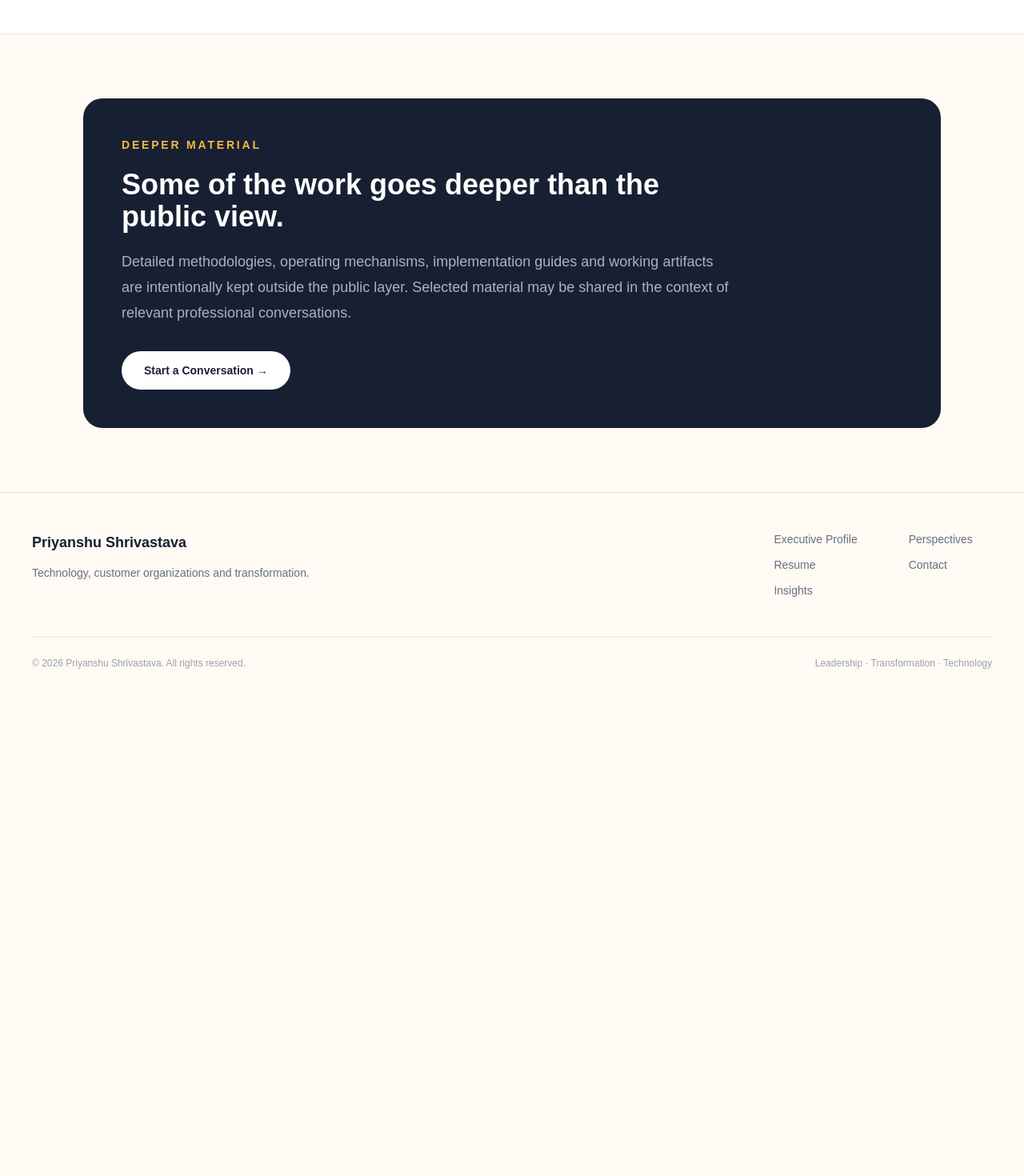
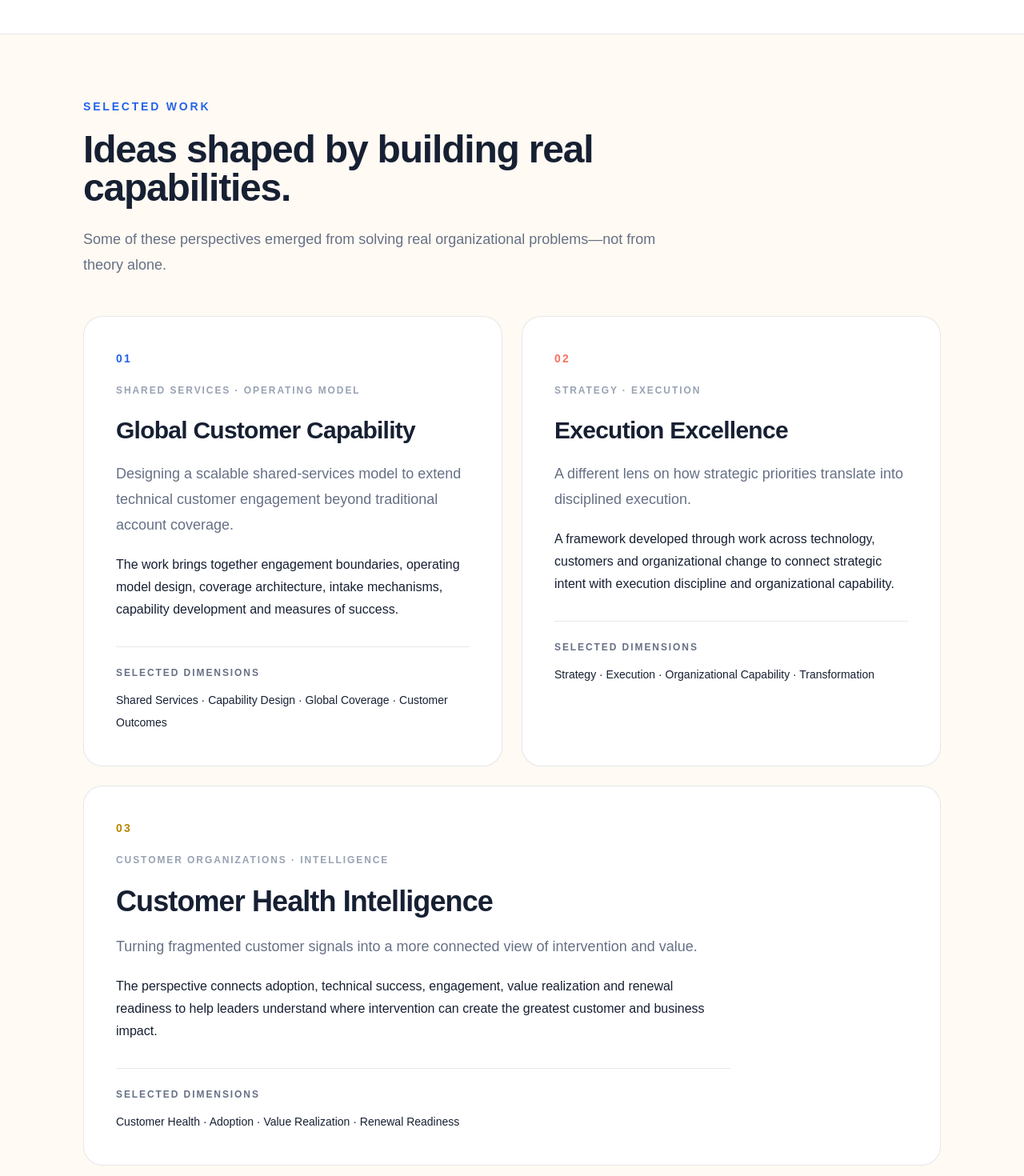
Before and after one commit to ps-leadership/executive-platform, a Next.js app: page /frameworks in a window 1280 px wide. Shown: the part 1880-3350 px from the top of the page at 80% size. Before the commit the page ends 2765 px from the top, so only its background shows below. Built offline with nearby package versions, Linux system fonts and the light colour scheme.

Commit message:
Add selected work to frameworks

```diff
--- a/app/frameworks/page.tsx
+++ b/app/frameworks/page.tsx
@@ -130,6 +130,152 @@ export default function FrameworksPage() {
 
         </div>
       </section>
+            {/* Selected Work */}
+      <section className="bg-[#fffaf3]">
+        <div className="mx-auto max-w-6xl px-8 py-20 md:px-10">
+
+          <div className="max-w-3xl">
+            <p className="text-sm font-semibold uppercase tracking-[0.2em] text-[#2563eb]">
+              Selected Work
+            </p>
+
+            <h2 className="mt-5 text-4xl font-semibold tracking-tight text-[#172033] md:text-5xl">
+              Ideas shaped by building real capabilities.
+            </h2>
+
+            <p className="mt-6 text-lg leading-8 text-[#667085]">
+              Some of these perspectives emerged from solving real
+              organizational problems—not from theory alone.
+            </p>
+          </div>
+
+          <div className="mt-12 grid gap-6 md:grid-cols-2">
+
+            {/* Global Customer Capability */}
+            <article className="rounded-3xl border border-[#172033]/10 bg-white p-8 md:p-10">
+
+              <span className="text-sm font-semibold tracking-[0.15em] text-[#2563eb]">
+                01
+              </span>
+
+              <p className="mt-5 text-xs font-semibold uppercase tracking-[0.16em] text-[#98a2b3]">
+                SHARED SERVICES · OPERATING MODEL
+              </p>
+
+              <h3 className="mt-6 text-3xl font-semibold tracking-tight text-[#172033]">
+                Global Customer Capability
+              </h3>
+
+              <p className="mt-5 text-lg leading-8 text-[#667085]">
+                Designing a scalable shared-services model to extend
+                technical customer engagement beyond traditional account
+                coverage.
+              </p>
+
+              <p className="mt-5 leading-7 text-[#172033]">
+                The work brings together engagement boundaries, operating
+                model design, coverage architecture, intake mechanisms,
+                capability development and measures of success.
+              </p>
+
+              <div className="mt-8 border-t border-[#172033]/10 pt-6">
+                <p className="text-xs font-semibold uppercase tracking-[0.16em] text-[#667085]">
+                  Selected dimensions
+                </p>
+
+                <p className="mt-3 text-sm leading-7 text-[#172033]">
+                  Shared Services · Capability Design · Global Coverage ·
+                  Customer Outcomes
+                </p>
+              </div>
+
+            </article>
+
+            {/* Execution Excellence */}
+<article className="rounded-3xl border border-[#172033]/10 bg-white p-8 md:p-10">
+
+  <span className="text-sm font-semibold tracking-[0.15em] text-[#f97360]">
+    02
+  </span>
+
+  <p className="mt-5 text-xs font-semibold uppercase tracking-[0.16em] text-[#98a2b3]">
+    STRATEGY · EXECUTION
+  </p>
+
+  <h3 className="mt-6 text-3xl font-semibold tracking-tight text-[#172033]">
+    Execution Excellence
+  </h3>
+
+  <p className="mt-5 text-lg leading-8 text-[#667085]">
+    A different lens on how strategic priorities translate into disciplined execution.
+  </p>
+
+  <p className="mt-5 leading-7 text-[#172033]">
+    A framework developed through work across technology, customers and
+    organizational change to connect strategic intent with execution
+    discipline and organizational capability.
+  </p>
+
+  <div className="mt-8 border-t border-[#172033]/10 pt-6">
+    <p className="text-xs font-semibold uppercase tracking-[0.16em] text-[#667085]">
+      Selected dimensions
+    </p>
+
+    <p className="mt-3 text-sm leading-7 text-[#172033]">
+      Strategy · Execution · Organizational Capability · Transformation
+    </p>
+  </div>
+
+</article>
+
+            {/* Customer Health Intelligence */}
+            <article className="rounded-3xl border border-[#172033]/10 bg-white p-8 md:col-span-2 md:p-10">
+
+              <div className="max-w-3xl">
+
+                <span className="text-sm font-semibold tracking-[0.15em] text-[#b88900]">
+                  03
+                </span>
+
+                <p className="mt-5 text-xs font-semibold uppercase tracking-[0.16em] text-[#98a2b3]">
+                  CUSTOMER ORGANIZATIONS · INTELLIGENCE
+                </p>
+
+                <h3 className="mt-6 text-3xl font-semibold tracking-tight text-[#172033] md:text-4xl">
+                  Customer Health Intelligence
+                </h3>
+
+                <p className="mt-5 text-lg leading-8 text-[#667085]">
+                  Turning fragmented customer signals into a more connected
+                  view of intervention and value.
+                </p>
+
+                <p className="mt-5 leading-7 text-[#172033]">
+                  The perspective connects adoption, technical success,
+                  engagement, value realization and renewal readiness to
+                  help leaders understand where intervention can create the
+                  greatest customer and business impact.
+                </p>
+
+                <div className="mt-8 border-t border-[#172033]/10 pt-6">
+                  <p className="text-xs font-semibold uppercase tracking-[0.16em] text-[#667085]">
+                    Selected dimensions
+                  </p>
+
+                  <p className="mt-3 text-sm leading-7 text-[#172033]">
+                    Customer Health · Adoption · Value Realization ·
+                    Renewal Readiness
+                  </p>
+                </div>
+
+              </div>
+
+            </article>
+
+          </div>
+
+        </div>
+      </section>
 
       {/* Controlled Access */}
       <section className="bg-[#fffaf3]">
```
